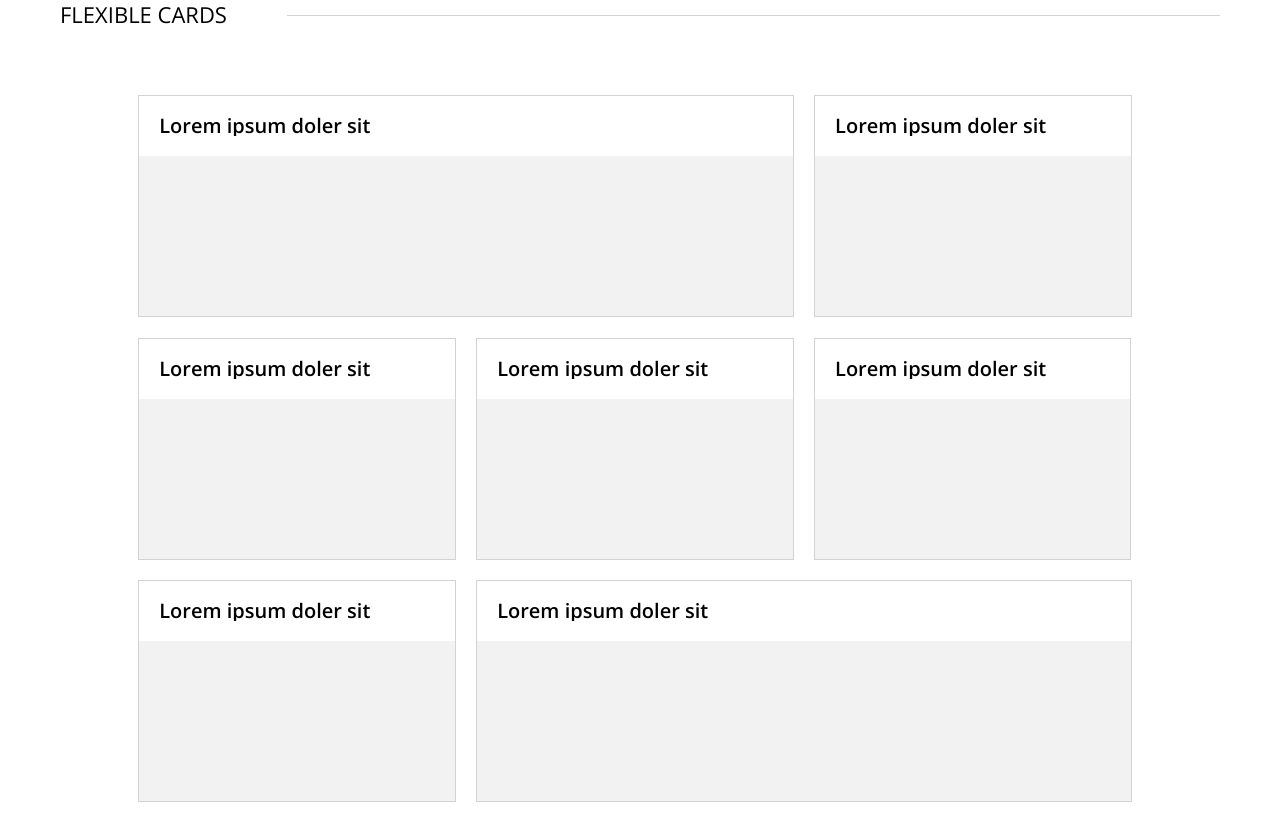
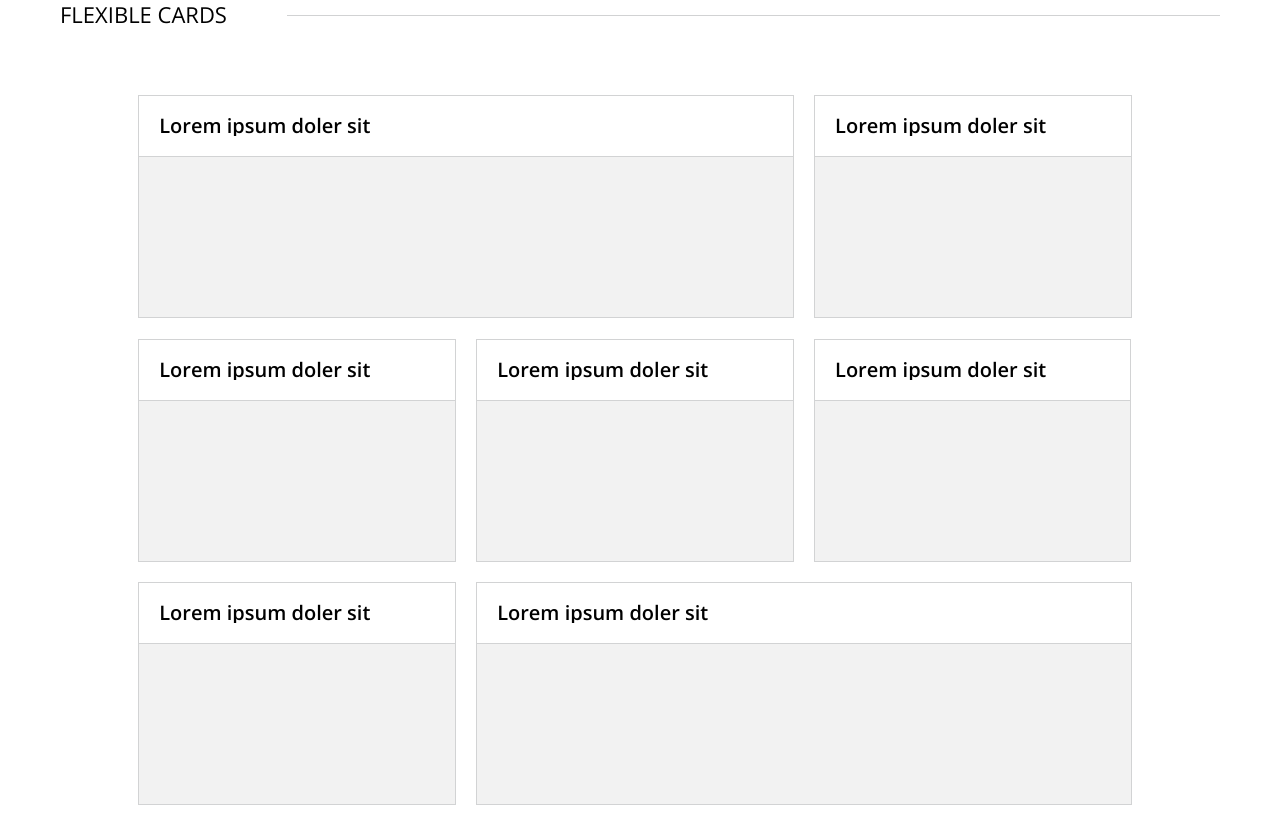
Before and after one commit to jjlljj/pattrn-party, a plain HTML site: page index.html in a window 1280 px wide. Shown: the part 737-1552 px from the top of the page. Drawn offline with nearby package versions, Linux system fonts and the light colour scheme.

Commit message:
Add border top to flex card img

```diff
--- a/styles/flex-cards.css
+++ b/styles/flex-cards.css
@@ -27,6 +27,7 @@
 
 .flex-card .flex-img-wrap {
   background: #f2f2f2;
+  border-top: 1px solid #D2D3D4;
   height: 160px;
   width: 100%;
 }
```
